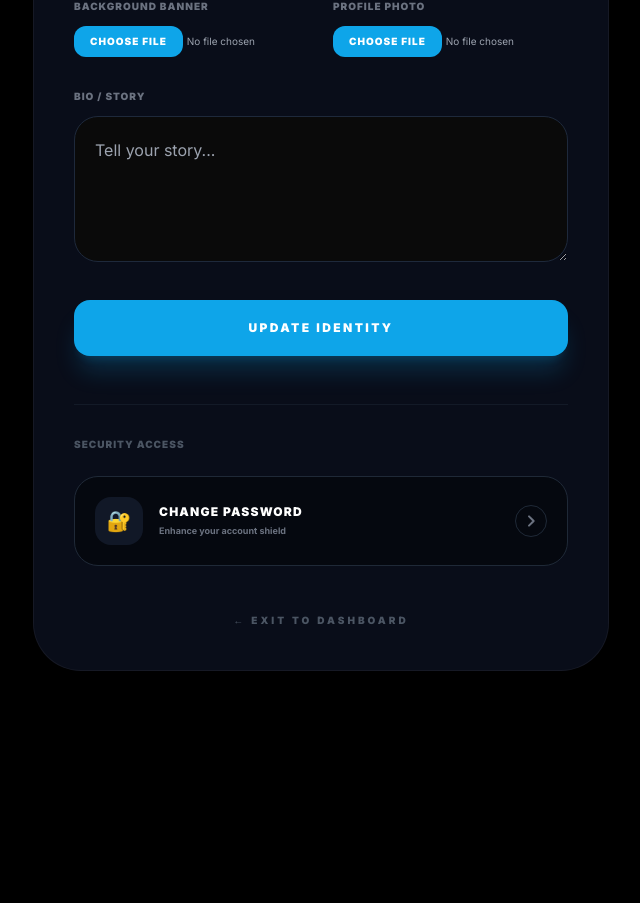
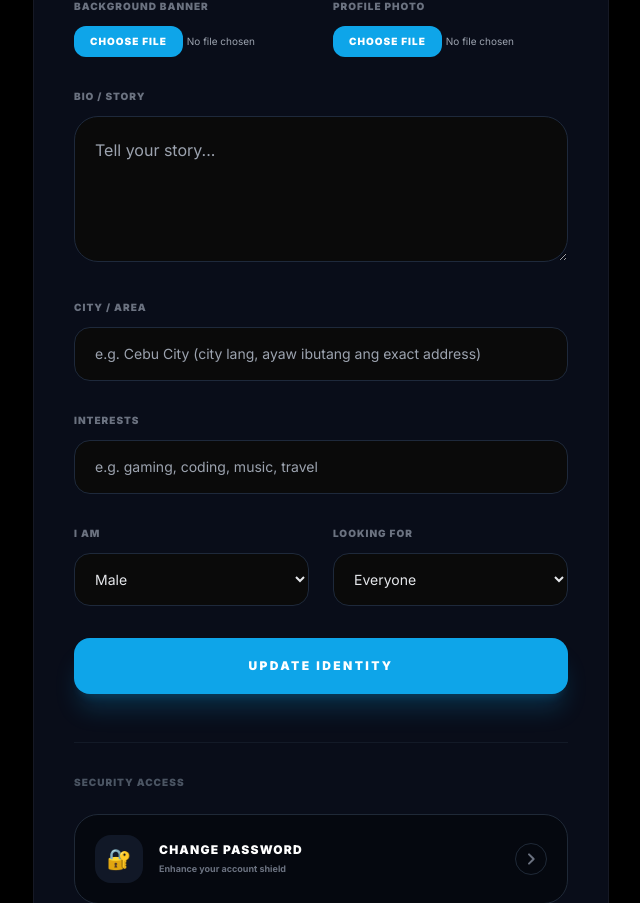
Before and after one commit to Seven25-ui/flask_blog, a Python web app: template templates/profile_settings.html in a window 1280 px wide. Shown: the part 440-1343 px from the top of the page, without its empty margins (319-959 px from the left). Before the commit the page ends 1111 px from the top, so only its background shows below. Run offline with Jinja, Linux system fonts and the light colour scheme; the template is opened without the code that fills it, so the values that code supplies are empty; some libraries are stand-ins or nearby versions.

Commit message:
Enhance profile settings with new fields and styles
Updated profile settings form to include additional fields for location, interests, gender, and looking for options. Enhanced styles for input elements and added character limits for bio and interests.

```diff
--- a/templates/profile_settings.html
+++ b/templates/profile_settings.html
@@ -23,8 +23,9 @@
         }
         input[type="file"]::-webkit-file-upload-button:hover { background: #38bdf8; }
 
-        textarea, input[type="text"] { background: #0a0a0a !important; border: 1px solid #1e293b !important; }
-        textarea:focus { border-color: #0ea5e9 !important; outline: none; box-shadow: 0 0 15px rgba(14, 165, 233, 0.1); }
+        textarea, input[type="text"], select { background: #0a0a0a !important; border: 1px solid #1e293b !important; }
+        textarea:focus, input[type="text"]:focus, select:focus { border-color: #0ea5e9 !important; outline: none; box-shadow: 0 0 15px rgba(14, 165, 233, 0.1); }
+        select option { background: #000; color: #f1f5f9; }
     </style>
 </head>
 <body class="p-4 md:p-8 selection:bg-sky-500/30">
@@ -53,7 +54,9 @@
                     <img id="preview_img" src="{{ user.profile_pic if user.profile_pic else 'https://ui-avatars.com/api/?name=' + user.username }}"
                          class="relative w-28 h-28 rounded-full object-cover border-4 border-black shadow-2xl">
                 </div>
-                <p class="mt-4 text-xs font-black text-sky-500 uppercase tracking-[0.2em]">@{{ user.username }}</p>
+                <p class="mt-4 text-xs font-black text-sky-500 uppercase tracking-[0.2em]">
+                    @{{ user.username }}{% if user.birthdate %} • {{ calc_age(user.birthdate) }}{% endif %}
+                </p>
             </div>
 
             <form method="POST" enctype="multipart/form-data" class="space-y-8">
@@ -74,8 +77,42 @@
 
                 <div>
                     <label class="block text-[10px] font-black text-gray-500 mb-3 uppercase tracking-widest">Bio / Story</label>
-                    <textarea name="bio" rows="4" placeholder="Tell your story..."
+                    <textarea name="bio" rows="4" maxlength="500" placeholder="Tell your story..."
                               class="w-full p-5 rounded-3xl text-gray-200 leading-relaxed transition-all">{{ user.bio or '' }}</textarea>
+                </div>
+
+                <div>
+                    <label class="block text-[10px] font-black text-gray-500 mb-3 uppercase tracking-widest">City / Area</label>
+                    <input type="text" name="location_text" maxlength="100" value="{{ user.location_text or '' }}"
+                           placeholder="e.g. Cebu City (city lang, ayaw ibutang ang exact address)"
+                           class="w-full px-5 py-4 rounded-2xl text-gray-200 text-sm transition-all">
+                </div>
+
+                <div>
+                    <label class="block text-[10px] font-black text-gray-500 mb-3 uppercase tracking-widest">Interests</label>
+                    <input type="text" name="interests" maxlength="200" value="{{ user.interests or '' }}"
+                           placeholder="e.g. gaming, coding, music, travel"
+                           class="w-full px-5 py-4 rounded-2xl text-gray-200 text-sm transition-all">
+                </div>
+
+                <div class="grid grid-cols-1 md:grid-cols-2 gap-6">
+                    <div>
+                        <label class="block text-[10px] font-black text-gray-500 mb-3 uppercase tracking-widest">I am</label>
+                        <select name="gender" class="w-full px-4 py-4 rounded-2xl text-gray-200 text-sm">
+                            <option value="male" {{ 'selected' if user.gender == 'male' }}>Male</option>
+                            <option value="female" {{ 'selected' if user.gender == 'female' }}>Female</option>
+                            <option value="other" {{ 'selected' if user.gender == 'other' }}>Other</option>
+                        </select>
+                    </div>
+                    <div>
+                        <label class="block text-[10px] font-black text-gray-500 mb-3 uppercase tracking-widest">Looking for</label>
+                        <select name="looking_for" class="w-full px-4 py-4 rounded-2xl text-gray-200 text-sm">
+                            <option value="everyone" {{ 'selected' if user.looking_for == 'everyone' or not user.looking_for }}>Everyone</option>
+                            <option value="male" {{ 'selected' if user.looking_for == 'male' }}>Male</option>
+                            <option value="female" {{ 'selected' if user.looking_for == 'female' }}>Female</option>
+                            <option value="other" {{ 'selected' if user.looking_for == 'other' }}>Other</option>
+                        </select>
+                    </div>
                 </div>
 
                 <button type="submit"
```
